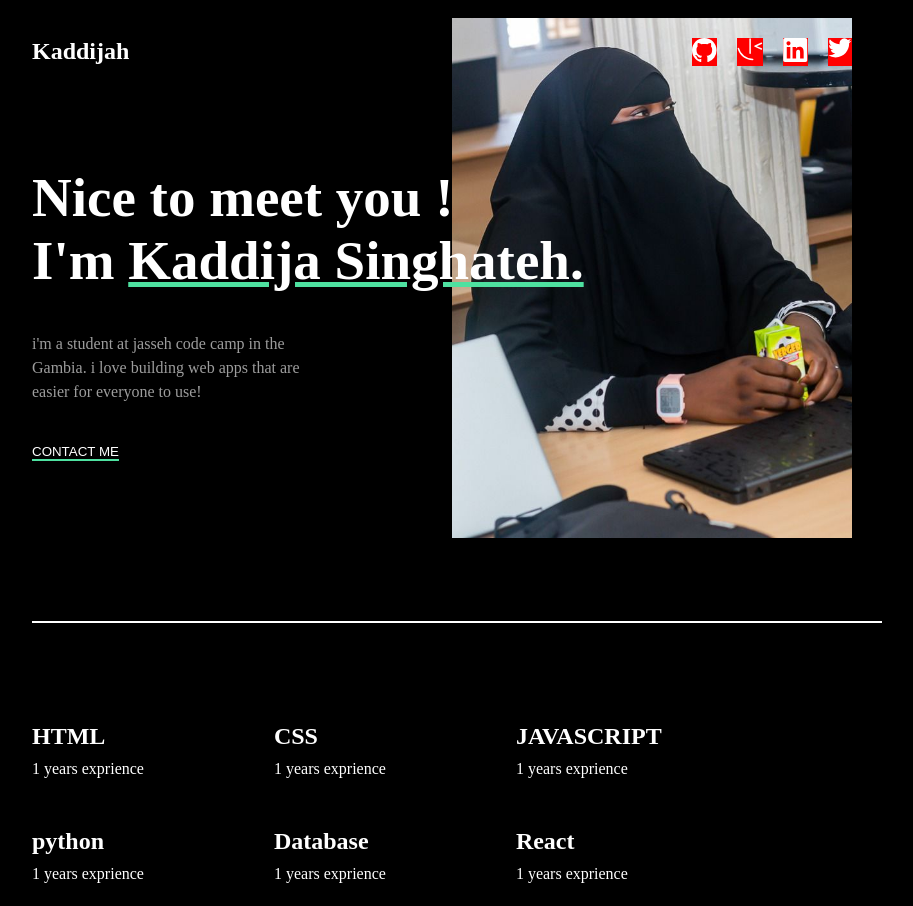
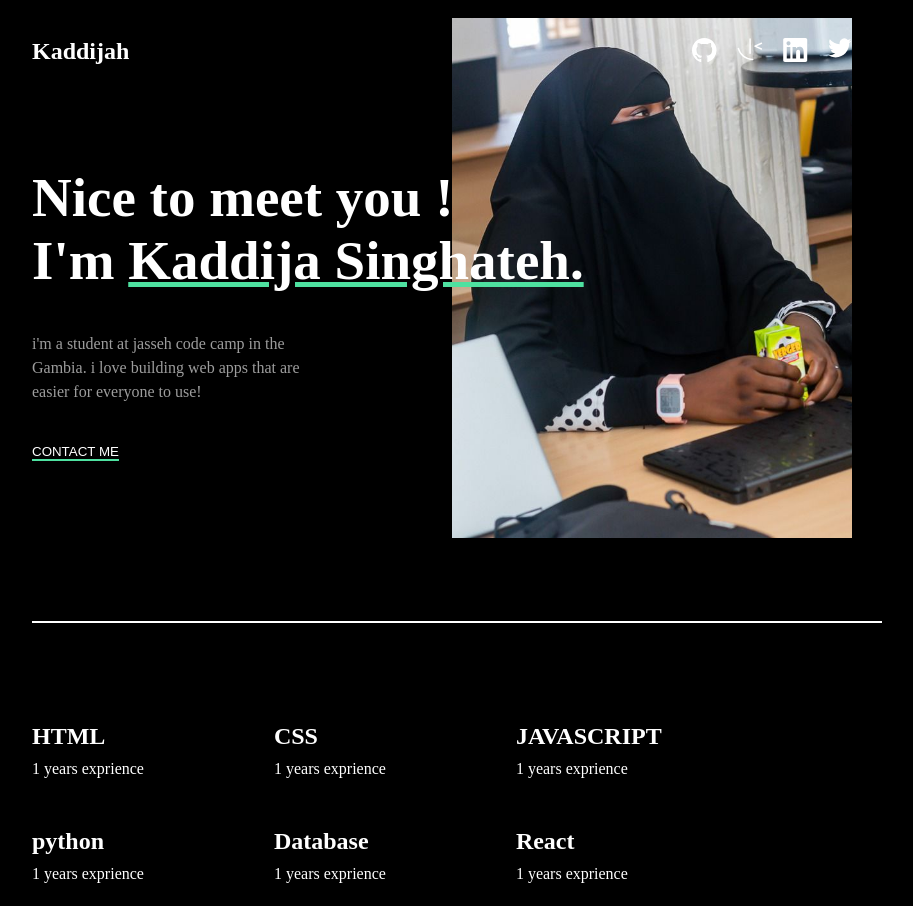
Before and after one commit to dev-khaddija/dev-portfolio, a plain HTML site: page index.html in a window 1280 px wide. Shown: the top 906 px of the page, without its empty margins (198-1111 px from the left). Drawn offline with Linux system fonts and the light colour scheme.

Commit message:
last push

```diff
--- a/index.html
+++ b/index.html
@@ -5,12 +5,6 @@
     <meta name="viewport" content="width=device-width, initial-scale=1.0" />
     <title>Document</title>
     <link rel="stylesheet" href="main.css" />
-
-    <style>
-      .new-color > li {
-        background-color: red !important;
-      }
-    </style>
   </head>
 
   <body>
```
